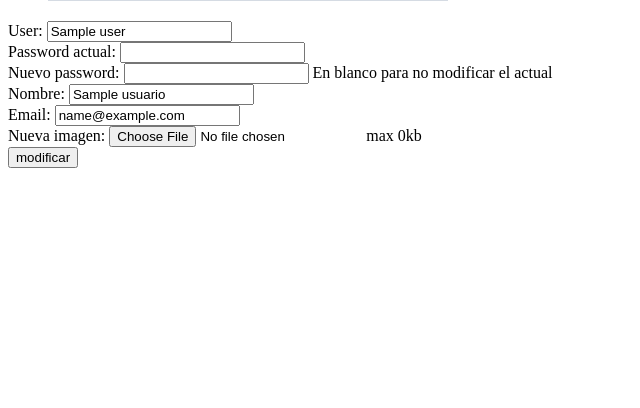
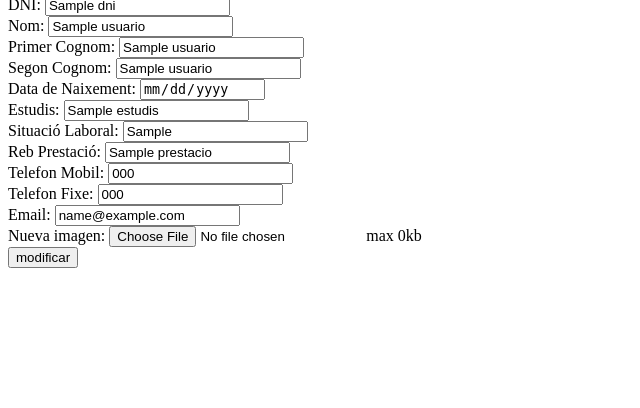
Before and after one commit to cabacas/preinscripcions, a PHP site: template cedo_preinscripcions/view/usuarios/modificacion.php in a window 1280 px wide. Shown: the part 392-800 px from the top of the page, without its empty margins (0-640 px from the left). Run offline with PHP 8.4, Linux system fonts and the light colour scheme; the template is opened without the code that fills it: most values are stand-ins (such as "Sample title", 1, 10 or a date in 2020); grey boxes marked "Sample" are stand-in pictures; data that the repository does not hold is empty.

Commit message:
versio 2.1

```diff
--- a/cedo_preinscripcions/libraries/login_library.php
+++ b/cedo_preinscripcions/libraries/login_library.php
@@ -40,7 +40,7 @@
 				throw new Exception('Error en la identificació');
 
 			//recupera el usuario y lo guarda en la variable de sesión
-			$_SESSION['dni'] = serialize(UsuarioModel::getUsuario($u));
+			$_SESSION['user'] = serialize(UsuarioModel::getUsuario($u));
 		}
 
 		//método que realiza la operación de logout
--- a/cedo_preinscripcions/view/usuarios/modificacion.php
+++ b/cedo_preinscripcions/view/usuarios/modificacion.php
@@ -18,37 +18,61 @@
 		?>
 
 		<section id="content">
-			<a class="derecha" href="index.php?controlador=Usuario&operacion=baja">Darse de baja</a>
+			<!--  <a class="derecha" href="index.php?controlador=Usuario&operacion=modificacion">
+			Modificar Dades</a>-->
 
 			<h2>Formulario de modificación de datos</h2>
 
 			<form method="post" enctype="multipart/form-data" autocomplete="off">
 
 				<figure>
-					<img class="imagenactual" src="<?php echo $usuario->imagen;?>"
-						alt="<?php echo  $usuario->user;?>" />
+					<img class="imagenactual" src="<?php echo $usuario->imatge;?>"
+						alt="<?php echo  $usuario->imatge;?>"/>
 				</figure>
 
+				<label>DNI:</label>
+				<input type="text" name="dni" required="required"
+						value="<?php echo $usuario->dni;?>" /><br/>
 
-				<label>User:</label>
-				<input type="text" name="user" required="required"
-					readonly="readonly" value="<?php echo $usuario->user;?>" /><br/>
+				<label>Nom:</label>
+				<input type="text" name="nom" required="required"
+						value="<?php echo $usuario->nom;?>"/><br />
 
-				<label>Password actual:</label>
-				<input type="password" name="password" required="required" /><br/>
+				<label>Primer Cognom:</label>
+				<input type="text" name="cognom1" required="required"
+						value="<?php echo $usuario->cognom1;?>"/><br/>
 
-				<label>Nuevo password:</label>
-				<input type="password" name="newpassword" pattern=".{4,16}" title="4 a 16 caracteres"/>
-				<span class="mini">En blanco para no modificar el actual</span><br/>
+				<label>Segon Cognom:</label>
+				<input type="text" name="cognom2" required="required"
+						value="<?php echo $usuario->cognom1;?>"/><br/>
 
+				<label>Data de Naixement:</label>
+				<input type="date" name="data_naixement" required="required"
+					   readonly="readonly" value="<?php echo $usuario->data_naixement;?>" /><br/>
 
-				<label>Nombre:</label>
-				<input type="text" name="nombre" required="required"
-					value="<?php echo $usuario->nombre;?>"/><br/>
+				<label>Estudis:</label>
+				<input type="text" name="estudis" required="required"
+						value="<?php echo $usuario->estudis;?>"/><br/>
+
+				<label>Situació Laboral:</label>
+				<input type="text" name="situacio_laboral" required="required"
+						value="<?php echo $usuario->situacio_laboral;?>"/><br/>
+
+				<label>Reb Prestació:</label>
+				<input type="text" name="prestacio" required="required"
+						value="<?php echo $usuario->prestacio;?>"/><br/>
+
+				<label>Telefon Mobil:</label>
+				<input type="tel" name="telefon_mobil" required="required"
+						value="<?php echo $usuario->telefon_mobil;?>"/><br/>
+
+				<label>Telefon Fixe:</label>
+				<input type="tel" name="telefon_fix" required="required"
+						value="<?php echo $usuario->telefon_fix;?>"/><br/>
 
 				<label>Email:</label>
 				<input type="email" name="email" required="required"
-					value="<?php echo $usuario->email;?>"/><br/>
+						value="<?php echo $usuario->email;?>"/><br/>
 
 				<label>Nueva imagen:</label>
 				<input type="hidden" name="MAX_FILE_SIZE" value="<?php echo $max_image_size;?>" />
--- a/cedo_preinscripcions/view/usuarios/registro.php
+++ b/cedo_preinscripcions/view/usuarios/registro.php
@@ -53,9 +53,6 @@
 				<label>Email:</label>
 				<input type="email" name="email" required="required"/><br/>
 
-				<label>Ets Administrador:</label>
-				<input type="text" name="admin" required="required"/><br/>
-
 				<label>Imatge:</label>
 				<input type="hidden" name="MAX_FILE_SIZE" value="<?php echo $max_image_size;?>" />
 				<input type="file" accept="image/*" name="imagen" />
```
Also changed, not shown: cedo_preinscripcions/controller/Usuario.php (+13 -8 lines), cedo_preinscripcions/model/UsuarioModel.php (+7 -7 lines), cedo_preinscripcions/templates/Template.php (+14 -4 lines), cedo_preinscripcions/view/usuarios/baja.php (+6 -6 lines).
